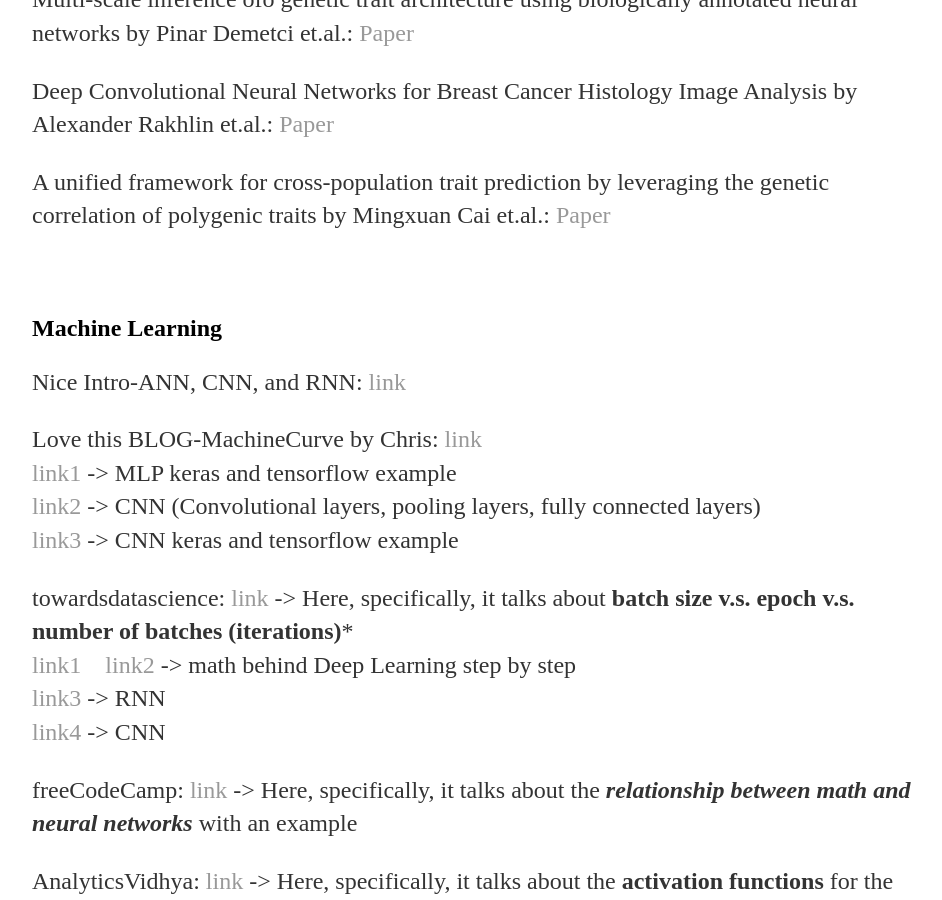
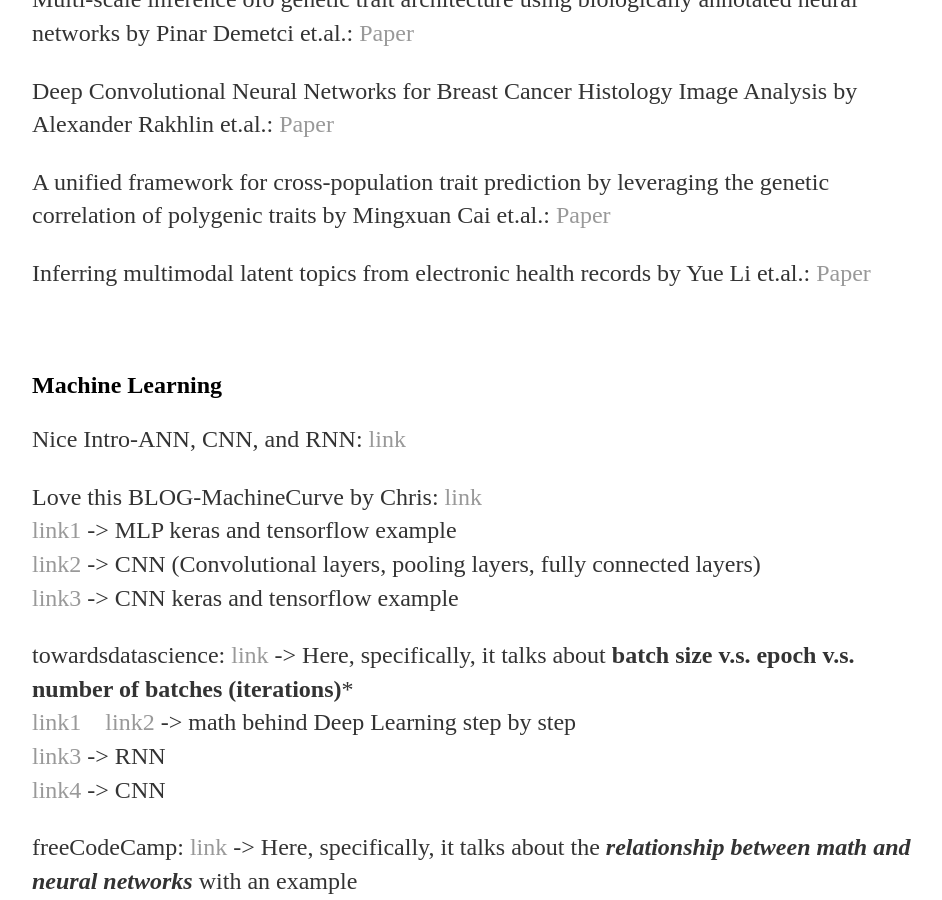
Before and after one commit to yjkweon24/yjkweon24.github.io, a Jekyll site: the page built from _posts/2019-03-16-Academic.md, in a window 1280 px wide and 900 px high, scrolled down 1714 px. Shown: the whole window, without its empty margins (160-1102 px from the left). Built offline with Jekyll 4.4.1, drawn with Linux system fonts in a browser that asks for light colours.

Commit message:
Update 2019-03-16-Academic.md

```diff
--- a/_posts/2019-03-16-Academic.md
+++ b/_posts/2019-03-16-Academic.md
@@ -45,6 +45,8 @@ Deep Convolutional Neural Networks for Breast Cancer Histology Image Analysis by
 
 A unified framework for cross-population trait prediction by leveraging the genetic correlation of polygenic traits by Mingxuan Cai et.al.: [Paper](https://doi.org/10.1016/j.ajhg.2021.03.002)
 
+Inferring multimodal latent topics from electronic health records by Yue Li et.al.: [Paper](https://www.nature.com/articles/s41467-020-16378-3)
+
 <br>
 
 ## Machine Learning
```
